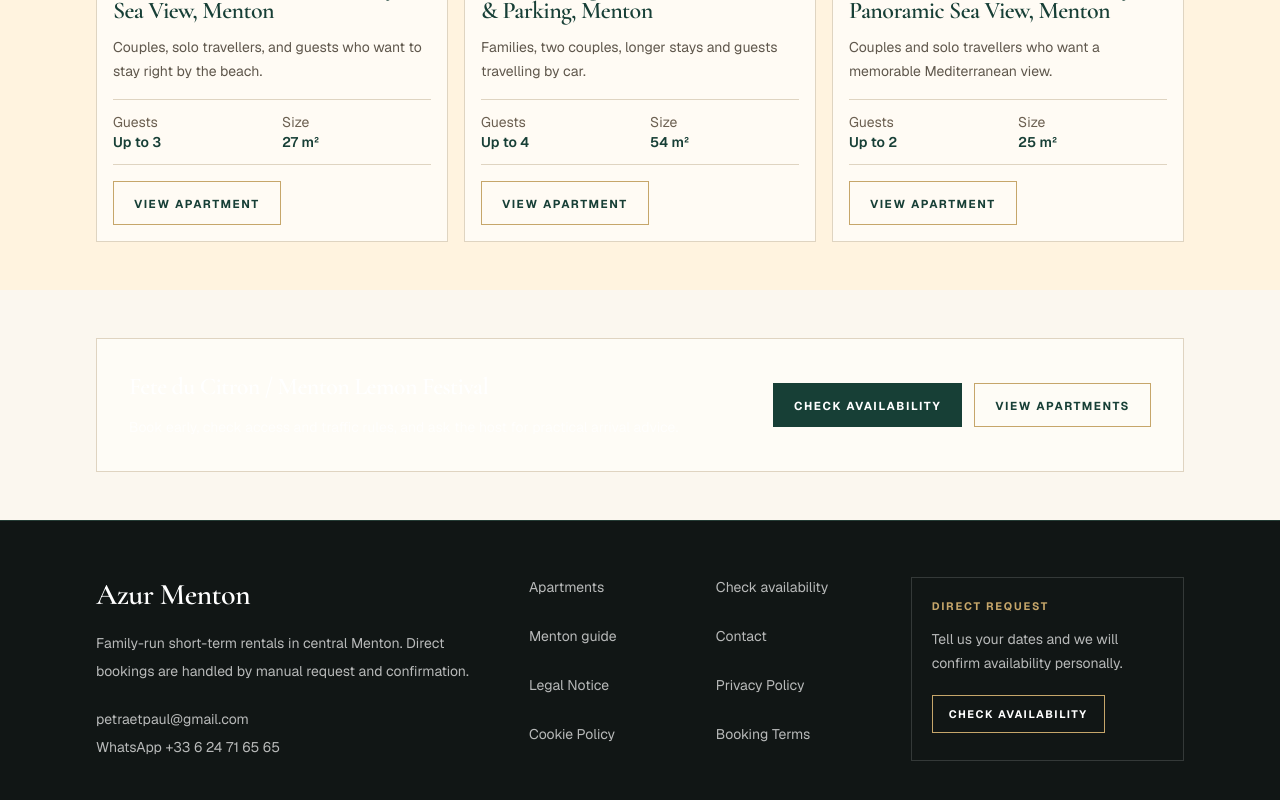
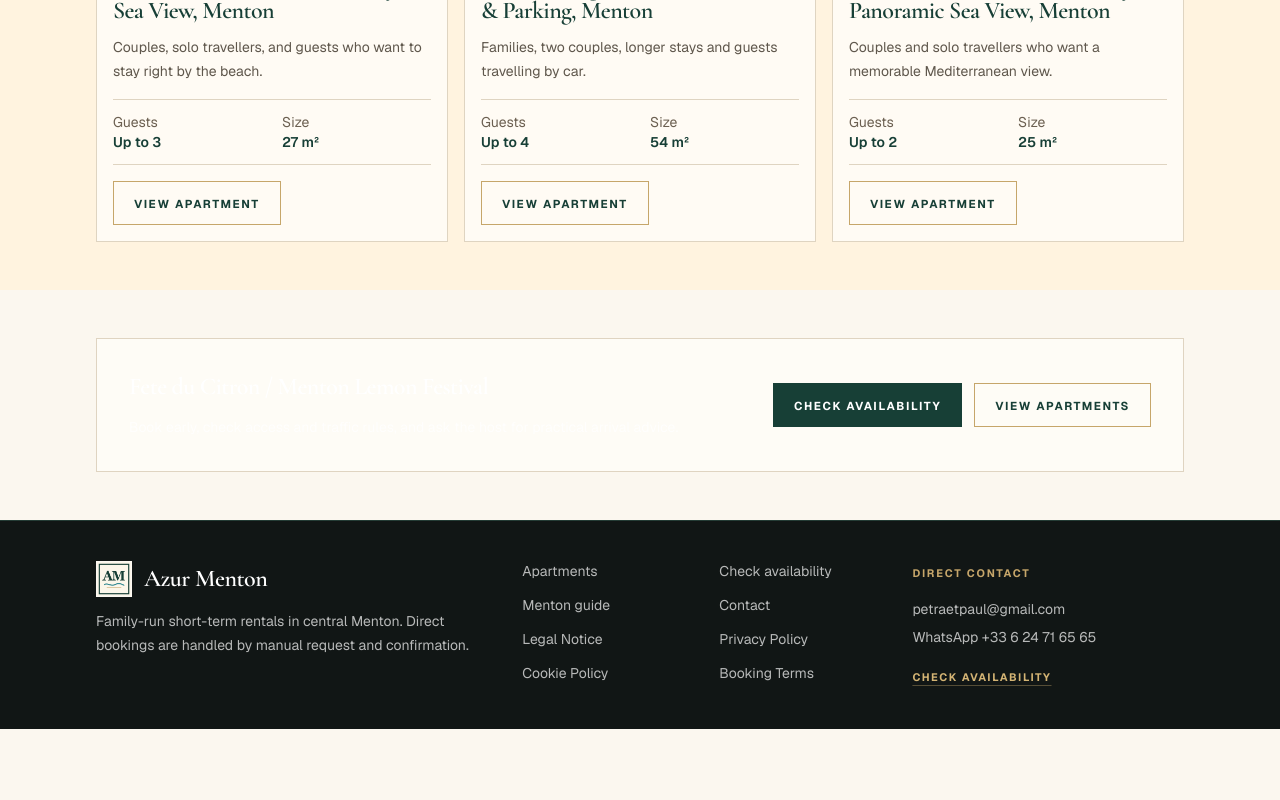
Before and after one commit to markoblogo/azurmenton, a Next.js app: page /en/events/menton-lemon-festival in a window 1280 px wide. Shown: the part 2665-3465 px from the top of the page. After the commit the page ends 3394 px from the top, so only its background shows below. Built offline with nearby package versions, Linux system fonts and the light colour scheme.

Commit message:
Polish homepage visuals and footer

```diff
--- a/src/app/[locale]/page.tsx
+++ b/src/app/[locale]/page.tsx
@@ -1,5 +1,7 @@
 import type { Metadata } from "next";
 import Image from "next/image";
+import Link from "next/link";
+import type { Route } from "next";
 import { ApartmentCard } from "@/components/apartments/ApartmentCard";
 import { JsonLdScript } from "@/components/seo/JsonLd";
 import { Button } from "@/components/ui/Button";
@@ -146,6 +148,52 @@ const sectionCopy = {
   },
 } satisfies Record<Locale, Record<string, string | string[]>>;
 
+const guideTeaserLabels: Record<Locale, Record<string, string>> = {
+  en: {
+    "best-beaches-in-menton": "Beaches",
+    "menton-old-town": "Old town",
+    "day-trips-from-menton": "Day trips",
+    "../events": "Riviera calendar",
+  },
+  fr: {
+    "best-beaches-in-menton": "Plages",
+    "menton-old-town": "Vieille ville",
+    "day-trips-from-menton": "Excursions",
+    "../events": "Calendrier Riviera",
+  },
+  it: {
+    "best-beaches-in-menton": "Spiagge",
+    "menton-old-town": "Centro storico",
+    "day-trips-from-menton": "Gite",
+    "../events": "Calendario Riviera",
+  },
+  uk: {
+    "best-beaches-in-menton": "Пляжі",
+    "menton-old-town": "Старе місто",
+    "day-trips-from-menton": "Поїздки",
+    "../events": "Календар Рив'єри",
+  },
+};
+
+const guideTeaserImages: Record<string, { src: string; alt: string }> = {
+  "best-beaches-in-menton": {
+    src: "/images/guide/best-beaches-in-menton.png",
+    alt: "Illustration of Menton beaches and the Mediterranean",
+  },
+  "menton-old-town": {
+    src: "/images/guide/menton-old-town.png",
+    alt: "Illustration of colourful old town streets in Menton",
+  },
+  "day-trips-from-menton": {
+    src: "/images/guide/day-trips-from-menton.png",
+    alt: "Illustration of Riviera day trips from Menton",
+  },
+  "../events": {
+    src: "/images/events/menton-lemon-festival.png",
+    alt: "Illustration of Menton Lemon Festival and Riviera events",
+  },
+};
+
 export async function generateMetadata({ params }: PageProps): Promise<Metadata> {
   const { locale } = await params;
   const safeLocale = isLocale(locale) ? locale : "en";
@@ -171,6 +219,9 @@ export default async function LocaleHome({ params }: PageProps) {
       slug: "../events",
       title: safeLocale === "en" ? "Events" : safeLocale === "fr" ? "Evenements" : safeLocale === "it" ? "Eventi" : "Події",
       intro: String(sections.eventsIntro),
+      coverImage: guideTeaserImages["../events"].src,
+      coverImageAlt: guideTeaserImages["../events"].alt,
+      categoryLabel: guideTeaserLabels[safeLocale]["../events"],
     },
   ].flatMap((item) => (item ? [item] : []));
   const homeCardImages: Record<string, { src: string; alt: string }> = {
@@ -242,7 +293,7 @@ export default async function LocaleHome({ params }: PageProps) {
         </Container>
       </section>
 
-      <Section>
+      <Section className="py-14 sm:py-20">
         <Container>
           <div className="grid gap-8 border-b border-[#dfd4c1] pb-10 lg:grid-cols-[0.75fr_1.25fr]">
             <div>
@@ -266,7 +317,7 @@ export default async function LocaleHome({ params }: PageProps) {
         </Container>
       </Section>
 
-      <Section className="bg-[#173f36] text-white">
+      <Section className="bg-[#173f36] py-14 text-white sm:py-20">
         <Container>
           <div className="grid gap-10 lg:grid-cols-[0.85fr_1.15fr]">
             <div>
@@ -289,7 +340,7 @@ export default async function LocaleHome({ params }: PageProps) {
 
       <WeatherWidget locale={safeLocale} />
 
-      <Section>
+      <Section className="py-14 sm:py-20">
         <Container>
           <div className="grid gap-10 lg:grid-cols-[1.1fr_0.9fr] lg:items-center">
             <div className="grid grid-cols-2 gap-3">
@@ -319,12 +370,38 @@ export default async function LocaleHome({ params }: PageProps) {
               </h2>
               <p className="mt-5 text-lg leading-8 text-[#5f574c]">{sections.mentonIntro}</p>
               <div className="mt-8 grid gap-4 sm:grid-cols-2">
-                {guideTeasers.map((item) => (
-                  <Card key={item.slug} className="p-5">
-                    <h3 className="serif-heading text-2xl text-[#173f36]">{item.title}</h3>
-                    <p className="mt-3 text-sm leading-6 text-[#5f574c]">{item.intro}</p>
-                  </Card>
-                ))}
+                {guideTeasers.map((item) => {
+                  const visual = guideTeaserImages[item.slug] ?? (item.coverImage ? { src: item.coverImage, alt: item.coverImageAlt ?? item.title } : undefined);
+                  const href = item.slug === "../events" ? `/${safeLocale}/events` : `/${safeLocale}/guide/${item.slug}`;
+
+                  return (
+                    <Link
+                      key={item.slug}
+                      href={href as Route}
+                      className="group block focus-visible:outline focus-visible:outline-2 focus-visible:outline-offset-4 focus-visible:outline-[#173f36]"
+                    >
+                      <Card className="h-full overflow-hidden bg-[#fffdf8] transition group-hover:border-[#c6a66a]">
+                        {visual ? (
+                          <div className="relative aspect-[16/9] overflow-hidden border-b border-[#dfd4c1] bg-[#efe4d1]">
+                            <Image
+                              src={visual.src}
+                              alt={visual.alt}
+                              fill
+                              quality={90}
+                              sizes="(min-width: 1024px) 250px, (min-width: 640px) 50vw, 100vw"
+                              className="object-cover transition duration-500 group-hover:scale-[1.025]"
+                            />
+                          </div>
+                        ) : null}
+                        <div className="p-4">
+                          <p className="editorial-label">{guideTeaserLabels[safeLocale][item.slug] ?? item.categoryLabel}</p>
+                          <h3 className="serif-heading mt-2 text-[1.35rem] leading-tight text-[#173f36]">{item.title}</h3>
+                          <p className="mt-2 line-clamp-3 text-sm leading-6 text-[#5f574c]">{item.intro}</p>
+                        </div>
+                      </Card>
+                    </Link>
+                  );
+                })}
               </div>
               <div className="mt-8">
                 <Button href={`/${safeLocale}/guide`} variant="secondary">
@@ -336,28 +413,37 @@ export default async function LocaleHome({ params }: PageProps) {
         </Container>
       </Section>
 
-      <Section className="border-y border-[#dfd4c1] bg-[#f6efe3]">
+      <Section className="border-y border-[#dfd4c1] bg-[#f6efe3] py-12 sm:py-16">
         <Container>
-          <div className="grid gap-8 lg:grid-cols-[0.9fr_1.1fr] lg:items-center">
+          <div className="grid gap-8 lg:grid-cols-[0.92fr_1.08fr] lg:items-center">
             <div>
               <p className="editorial-label">Riviera calendar</p>
               <h2 className="serif-heading mt-3 text-4xl leading-tight text-[#173f36] sm:text-5xl">
                 {sections.eventsTitle}
               </h2>
-            </div>
-            <div>
-              <p className="text-lg leading-8 text-[#5f574c]">{sections.eventsIntro}</p>
+              <p className="mt-5 text-lg leading-8 text-[#5f574c]">{sections.eventsIntro}</p>
               <div className="mt-7">
                 <Button href={`/${safeLocale}/events`} variant="secondary">
                   {sections.eventsCta}
                 </Button>
               </div>
             </div>
+            <div className="relative overflow-hidden border border-[#dfd4c1] bg-[#fffdf8] p-3">
+              <Image
+                src="/images/events/menton-lemon-festival.png"
+                alt="Illustration of Menton Lemon Festival and Riviera events"
+                width={1270}
+                height={900}
+                quality={90}
+                sizes="(min-width: 1024px) 42vw, 100vw"
+                className="aspect-[4/3] w-full object-cover"
+              />
+            </div>
           </div>
         </Container>
       </Section>
 
-      <Section>
+      <Section className="py-14 sm:py-20">
         <Container>
           <div className="flex flex-col justify-between gap-5 md:flex-row md:items-end">
             <div>
@@ -380,7 +466,7 @@ export default async function LocaleHome({ params }: PageProps) {
         </Container>
       </Section>
 
-      <Section className="bg-[#111615]">
+      <Section className="bg-[#111615] py-14 sm:py-16">
         <Container>
           <div className="mx-auto max-w-3xl text-center">
             <h2 className="serif-heading text-4xl leading-tight text-white sm:text-6xl">
--- a/src/components/apartments/ApartmentCard.tsx
+++ b/src/components/apartments/ApartmentCard.tsx
@@ -1,5 +1,6 @@
 import Image from "next/image";
-import { Button } from "@/components/ui/Button";
+import Link from "next/link";
+import type { Route } from "next";
 import { Card } from "@/components/ui/Card";
 import type { Apartment } from "@/content/apartments";
 import { t } from "@/content/translations";
@@ -24,9 +25,14 @@ export function ApartmentCard({
   const contentImage = getCardImage(apartment);
   const imageSrc = imageOverride?.src ?? contentImage.src;
   const imageAlt = imageOverride?.alt ?? contentImage.alt[locale];
+  const href = `/${locale}/apartments/${apartment.slug}` as Route;
 
   return (
-    <Card className="group overflow-hidden bg-[#fbf7ef]">
+    <Link
+      href={href}
+      className="group block h-full cursor-pointer focus-visible:outline focus-visible:outline-2 focus-visible:outline-offset-4 focus-visible:outline-[#173f36]"
+    >
+      <Card className="h-full overflow-hidden bg-[#fbf7ef] transition duration-300 group-hover:border-[#c6a66a]">
         <div className={`relative overflow-hidden border-b border-[#dfd4c1] bg-[#efe4d1] ${compact ? "aspect-[4/3]" : "aspect-[4/5]"}`}>
           <Image
             src={imageSrc}
@@ -53,12 +59,14 @@ export function ApartmentCard({
               <dd className="font-semibold text-[#173f36]">{apartment.sizeSqm} m²</dd>
             </div>
           </dl>
-        <div className={compact ? "mt-4" : "mt-5"}>
-          <Button href={`/${locale}/apartments/${apartment.slug}`} variant="secondary">
+          <span
+            aria-hidden="true"
+            className={`${compact ? "mt-4" : "mt-5"} inline-flex min-h-11 items-center justify-center border border-[#c6a66a] bg-transparent px-5 py-2.5 text-[0.72rem] font-bold uppercase tracking-[0.14em] text-[#173f36] transition group-hover:bg-[#f3ead7]`}
+          >
             {copy.viewApartment}
-          </Button>
-        </div>
+          </span>
         </div>
       </Card>
+    </Link>
   );
 }
--- a/src/components/layout/Footer.tsx
+++ b/src/components/layout/Footer.tsx
@@ -1,29 +1,50 @@
+import Image from "next/image";
 import Link from "next/link";
 import type { Route } from "next";
 import { siteConfig } from "@/config/site";
 import { routeLabels } from "@/content/navigation";
 import type { Locale } from "@/i18n/locales";
 
+const footerCopy: Record<Locale, { intro: string; directContact: string }> = {
+  en: {
+    intro: "Family-run short-term rentals in central Menton. Direct bookings are handled by manual request and confirmation.",
+    directContact: "Direct contact",
+  },
+  fr: {
+    intro: "Locations familiales de courte duree dans le centre de Menton. Les demandes directes sont traitees manuellement.",
+    directContact: "Contact direct",
+  },
+  it: {
+    intro: "Affitti brevi a gestione familiare nel centro di Mentone. Le richieste dirette sono confermate manualmente.",
+    directContact: "Contatto diretto",
+  },
+  uk: {
+    intro: "Сімейні короткострокові апартаменти в центрі Ментона. Прямі запити обробляються вручну.",
+    directContact: "Прямий контакт",
+  },
+};
+
 export function Footer({ locale }: { locale: Locale }) {
   const labels = routeLabels[locale];
+  const copy = footerCopy[locale];
 
   return (
     <footer className="border-t border-[#243c35] bg-[#111615] text-white">
-      <div className="mx-auto grid w-full max-w-6xl gap-10 px-5 py-14 sm:px-6 md:grid-cols-[1.15fr_1fr_0.8fr] lg:px-8">
+      <div className="mx-auto grid w-full max-w-6xl gap-7 px-5 py-8 sm:px-6 sm:py-10 md:grid-cols-[1.1fr_1fr_0.75fr] lg:px-8">
         <div>
-          <p className="font-serif-display text-3xl font-semibold tracking-[-0.02em]">Azur Menton</p>
-          <p className="mt-4 max-w-md text-sm leading-7 text-white/70">
-            Family-run short-term rentals in central Menton. Direct bookings are handled by manual request and confirmation.
-          </p>
-          <p className="mt-5 text-sm leading-7 text-white/70">
-            <a className="hover:text-white" href={`mailto:${siteConfig.email}`}>{siteConfig.email}</a>
-            <br />
-            <a className="hover:text-white" href={siteConfig.whatsappHref} rel="noopener noreferrer" target="_blank">
-              WhatsApp {siteConfig.whatsappDisplay}
-            </a>
-          </p>
+          <div className="flex items-center gap-3">
+            <Image
+              src={siteConfig.iconPath}
+              alt=""
+              width={36}
+              height={36}
+              className="h-9 w-9 border border-white/15 bg-[#fbf7ef]"
+            />
+            <p className="font-serif-display text-2xl font-semibold tracking-[-0.02em]">Azur Menton</p>
+          </div>
+          <p className="mt-3 max-w-md text-sm leading-6 text-white/70">{copy.intro}</p>
         </div>
-        <nav aria-label="Footer" className="grid grid-cols-2 gap-x-8 gap-y-3 text-sm text-white/70">
+        <nav aria-label="Footer" className="grid grid-cols-2 gap-x-8 gap-y-2 text-sm text-white/70">
           {[
             ["apartments", "/apartments"],
             ["availability", "/check-availability"],
@@ -39,14 +60,19 @@ export function Footer({ locale }: { locale: Locale }) {
             </Link>
           ))}
         </nav>
-        <div className="border border-white/15 p-5">
-          <p className="editorial-label">Direct request</p>
-          <p className="mt-3 text-sm leading-6 text-white/70">
-            Tell us your dates and we will confirm availability personally.
+        <div className="text-sm leading-6 text-white/70">
+          <p className="editorial-label">{copy.directContact}</p>
+          <p className="mt-3">
+            <a className="hover:text-white" href={`mailto:${siteConfig.email}`}>{siteConfig.email}</a>
+          </p>
+          <p className="mt-1">
+            <a className="hover:text-white" href={siteConfig.whatsappHref} rel="noopener noreferrer" target="_blank">
+              WhatsApp {siteConfig.whatsappDisplay}
+            </a>
           </p>
           <Link
             href={`/${locale}/check-availability` as Route}
-            className="mt-5 inline-flex border border-[#c6a66a] px-4 py-2.5 text-[0.68rem] font-bold uppercase tracking-[0.14em] text-white hover:bg-white/10"
+            className="mt-4 inline-flex text-[0.68rem] font-bold uppercase tracking-[0.14em] text-[#d4b474] underline decoration-[#d4b474]/35 underline-offset-4 hover:text-white"
           >
             {labels.availability}
           </Link>
```
Also changed, not shown: src/content/guide.ts (+8 -0 lines). Lines whose indentation alone changed are shown as unchanged.
